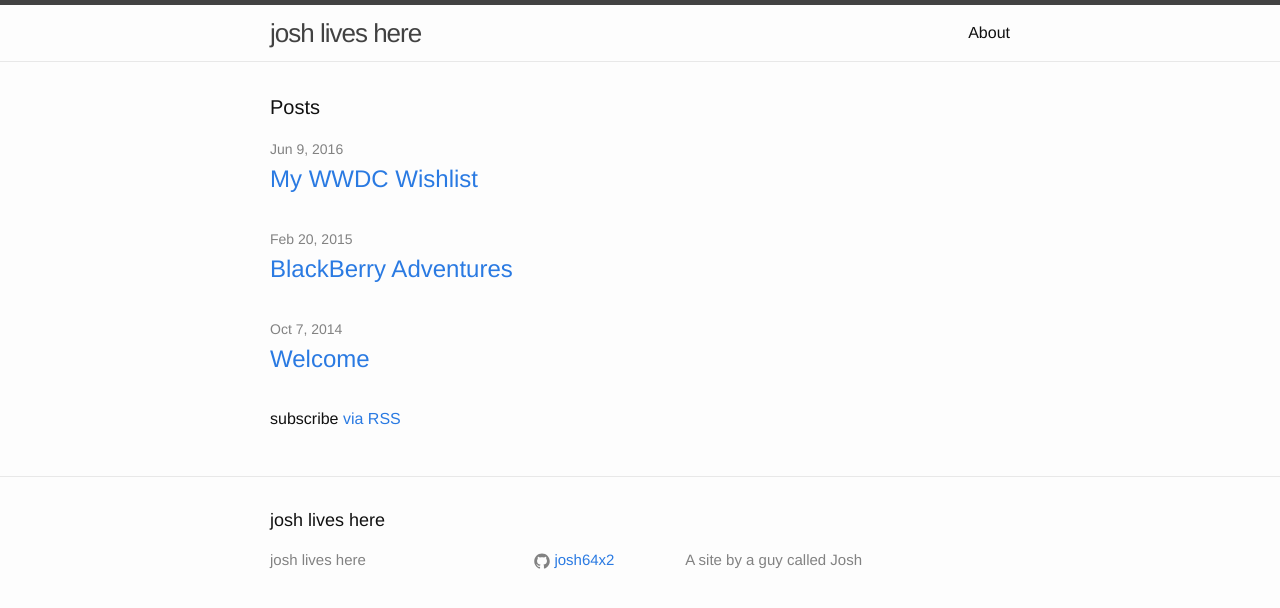
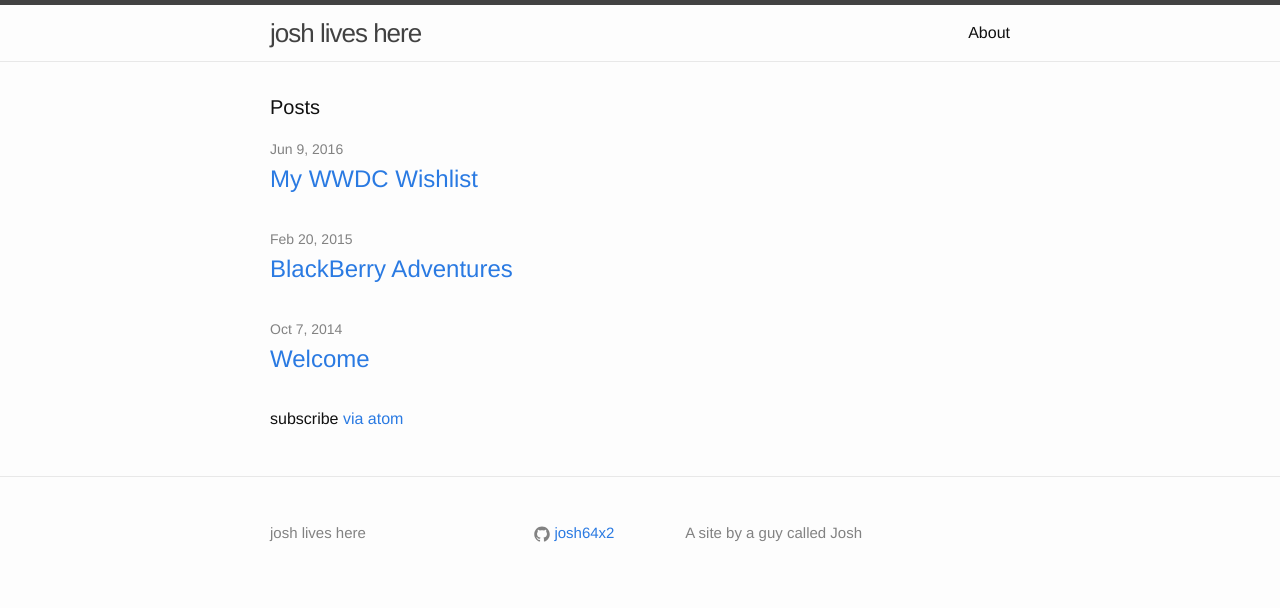
Before and after one commit to josh64x2/josh64x2.github.io, a Jekyll site: the page built from index.html, in a window 1280 px wide. Shown: the top 608 px of the page. Built offline with Jekyll 4.4.1, drawn with Linux system fonts in a browser that asks for light colours.

Commit message:
fixed atom feed stuff

```diff
--- a/_config.yml
+++ b/_config.yml
@@ -1,9 +1,7 @@
 # Site settings
 title: josh lives here
 timezone: Australia/Sydney
-# email: josh64@gmail.com
-description: >
- A site by a guy called Josh
+description: A site by a guy called Josh
 baseurl: "" # the subpath of your site, e.g. /blog/
 url: "https://josh64x2.github.io" # the base hostname & protocol for your site
 github_username: josh64x2
@@ -12,3 +10,6 @@ github_username: josh64x2
 markdown: kramdown
 show_drafts: false
 future: true
+
+gems:
+  - jekyll-feed
--- a/_includes/footer.html
+++ b/_includes/footer.html
@@ -2,7 +2,7 @@
 
   <div class="wrapper">
 
-    <h2 class="footer-heading">{{ site.title }}</h2>
+    <h2 class="footer-heading"></h2>
 
     <div class="footer-col-wrapper">
       <div class="footer-col  footer-col-1">
--- a/_includes/head.html
+++ b/_includes/head.html
@@ -7,5 +7,6 @@
     <meta name="description" content="{{ site.description }}">
 
     <link rel="stylesheet" href="{{ "/css/main.css" | prepend: site.baseurl }}">
+	{% feed_meta %}
     <link rel="canonical" href="{{ page.url | replace:'index.html','' | prepend: site.baseurl | prepend: site.url }}">
 </head>
--- a/index.html
+++ b/index.html
@@ -18,6 +18,6 @@ layout: default
     {% endfor %}
   </ul>
 
-  <p class="rss-subscribe">subscribe <a href="{{ "/feed.xml" | prepend: site.baseurl }}">via RSS</a></p>
+  <p class="rss-subscribe">subscribe <a href="{{ "/feed.xml" | prepend: site.baseurl }}">via atom</a></p>
 
 </div>
```
